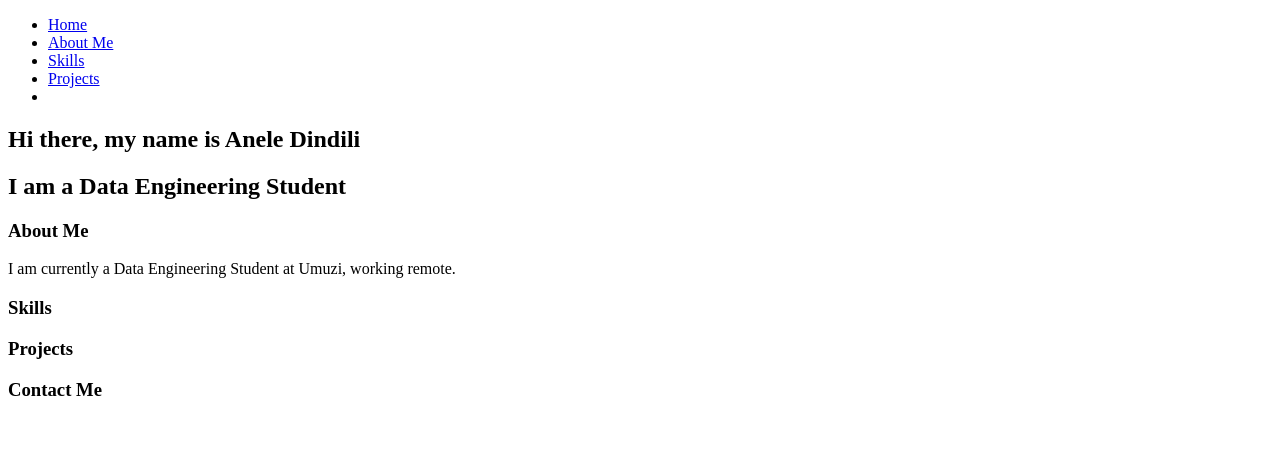
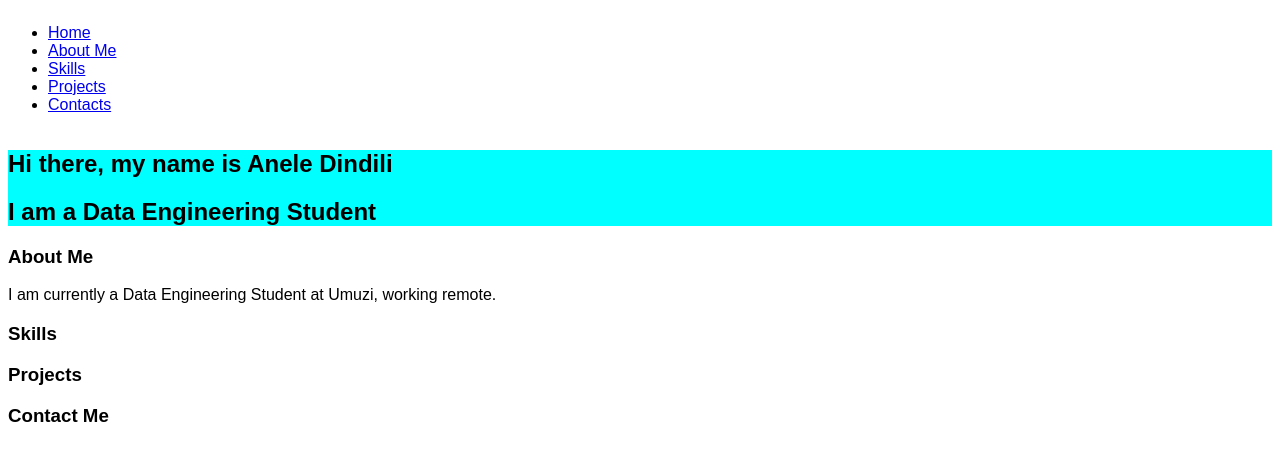
Before and after one commit to Anele-e/Simple-Website, a plain HTML site: page index.html in a window 1280 px wide. Drawn offline with Linux system fonts and the light colour scheme.

Commit message:
linked css file

```diff
--- a/index.html
+++ b/index.html
@@ -4,6 +4,7 @@
     <meta charset="UTF-8">
     <meta name="viewport" content="width=device-width, initial-scale=1.0">
     <title>Anele Dindili</title>
+    <link rel="stylesheet" href="main.css">
 </head>
 <body>
     <header>
@@ -22,12 +23,12 @@
                     <a href="#projects">Projects</a>
                 </li>
                 <li>
-                    <a href="#contact-me"></a>
+                    <a href="#contact-me">Contacts</a>
                 </li>
             </ul>
         </nav>
     </header>
-    <section id="home">
+    <section class="home-color" id="home">
         <h1>Hi there, my name is Anele Dindili</h1>
         <h2>I am a Data Engineering Student</h2>
 
```
